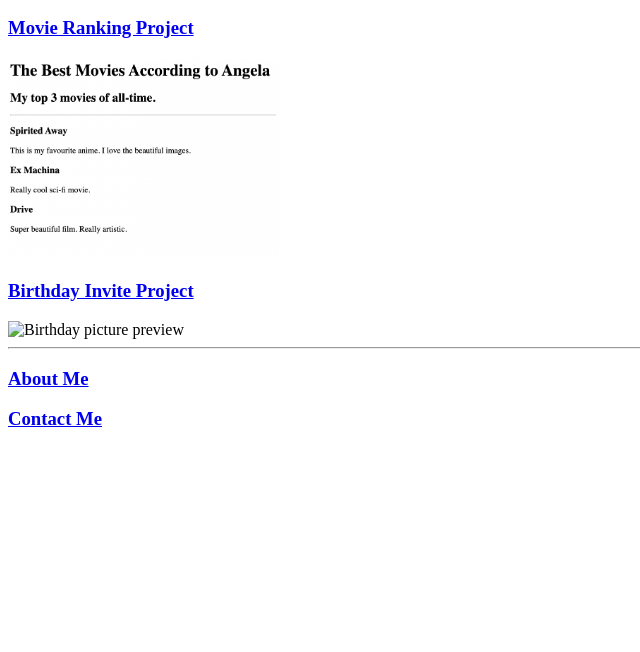
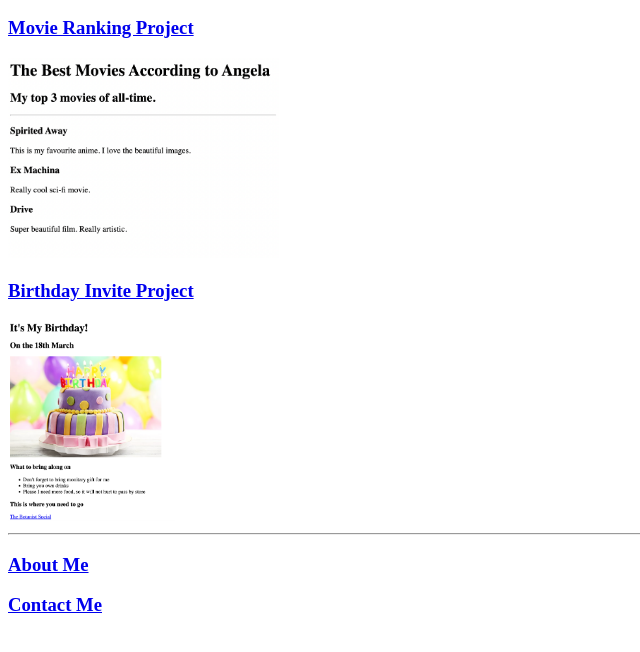
Before and after one commit to sonkoq/html-portfolio, a plain HTML site: page index.html in a window 1280 px wide. Shown: the part 110-762 px from the top of the page, without its empty margins (0-640 px from the left). Drawn offline with Linux system fonts and the light colour scheme.

Commit message:
Update index.html

```diff
--- a/index.html
+++ b/index.html
@@ -31,7 +31,7 @@ https://developer.mozilla.org/en-US/docs/Web/HTML/Element/img#attr-height -->
 
     <h3><a href="./public/birthday-invite.html">Birthday Invite Project</a></h3>
 
-    <img src="./assets/images/birthday-invite.png " height="200" alt="Birthday picture preview"/>
+    <img src="./assets/images/birthday.png" height="200" alt="Birthday picture preview"/>
     <hr />
     <h3><a href="./public/about.html">About Me</a></h3>
     <h3><a href="./public/contact.html">Contact Me</a></h3>
```
